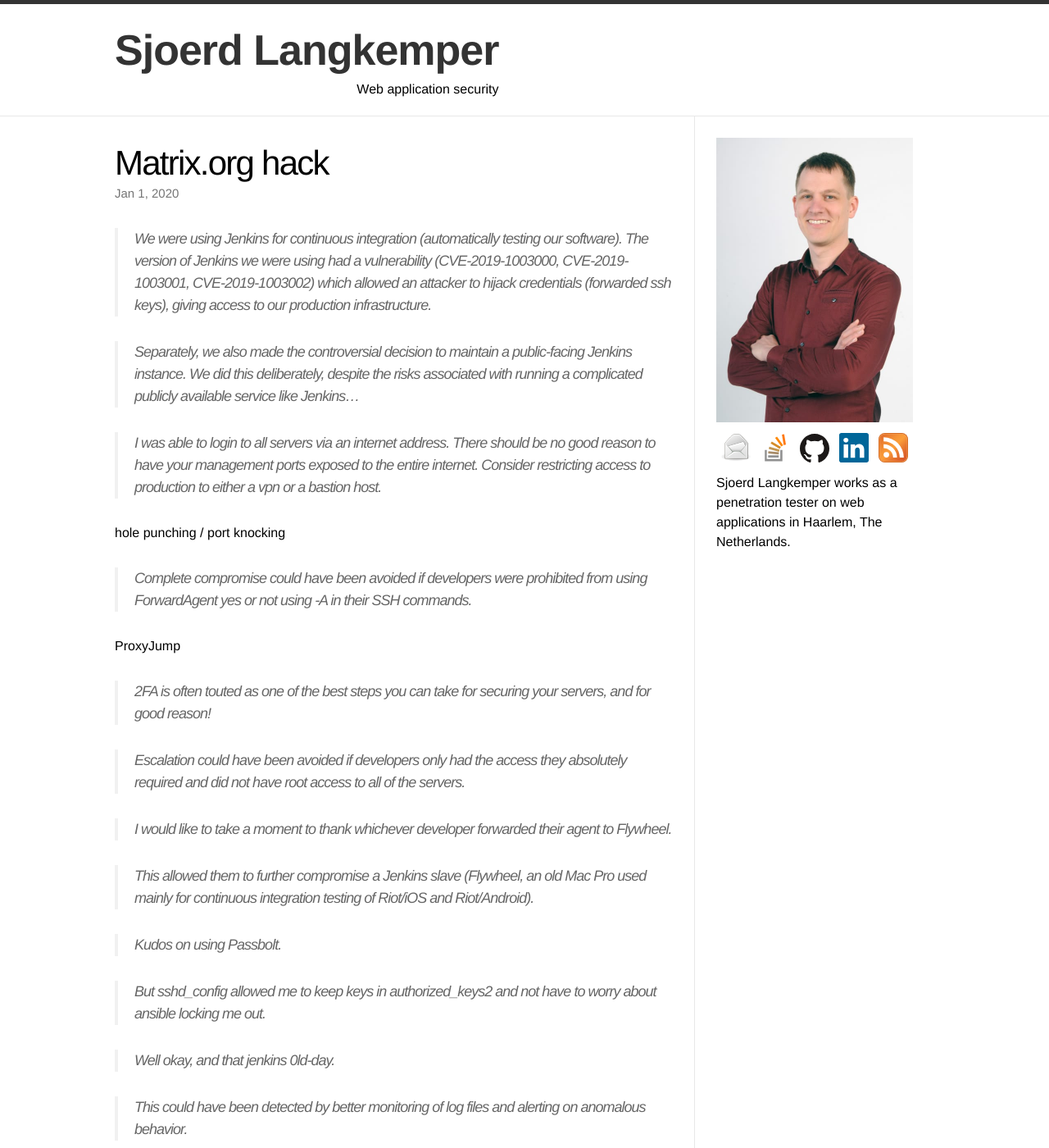
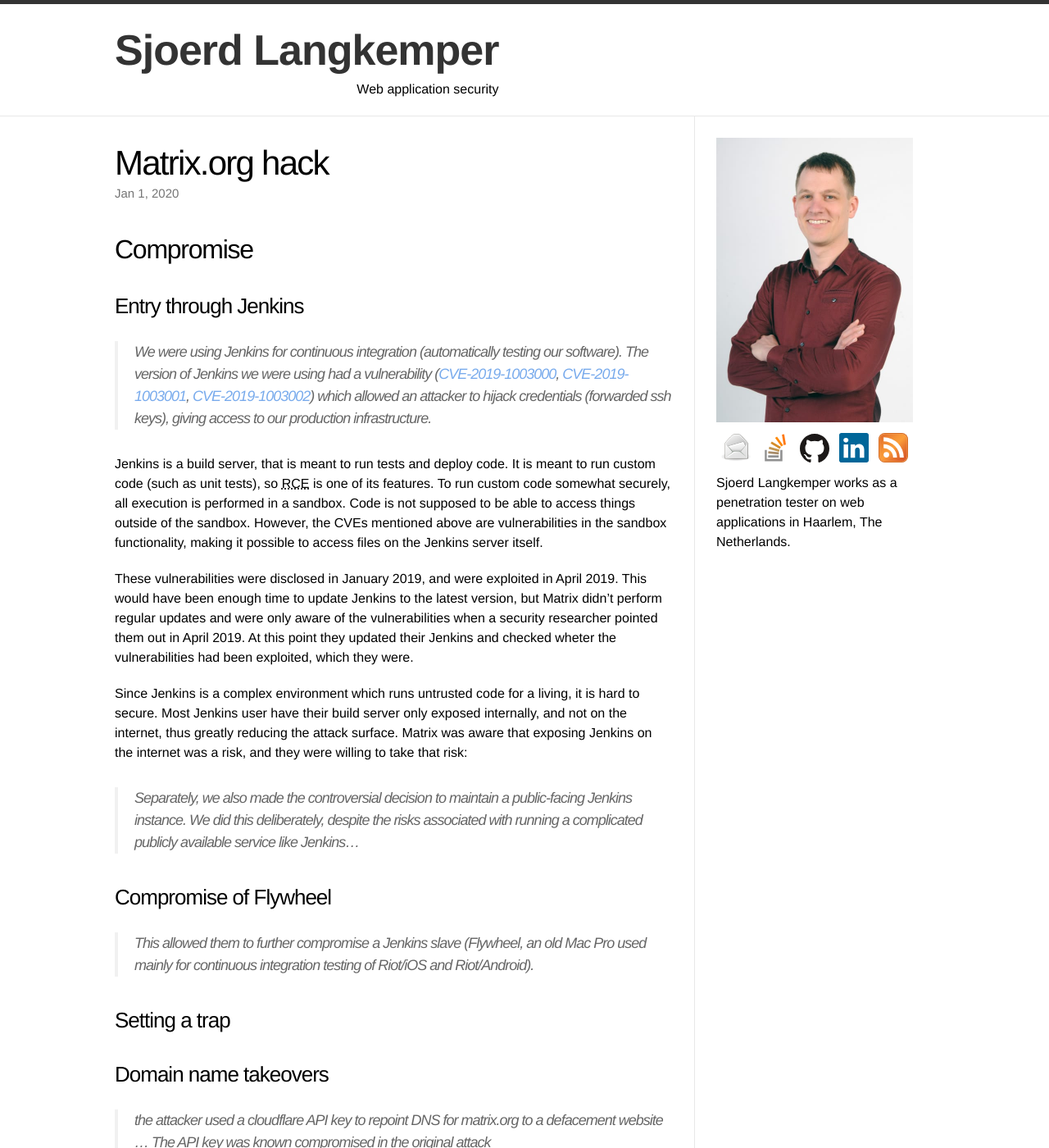
Before and after one commit to Sjord/Sjord.github.io, a Jekyll site: the page built from _posts/2019-05-19-matrix-org-hack.md, in a window 1280 px wide and 1400 px high. Shown: the whole window at 82% size. Built offline with Jekyll 4.4.1, drawn with Linux system fonts in a browser that asks for light colours; some of the changed text lies outside the part shown.

Commit message:
Expand matrix post

```diff
--- a/_posts/2019-05-19-matrix-org-hack.md
+++ b/_posts/2019-05-19-matrix-org-hack.md
@@ -7,40 +7,74 @@
 
 <!-- photo source: https://pixabay.com/photos/cube-digital-matrix-green-447989/, https://pixabay.com/illustrations/matrix-computer-hacker-code-2354492/ -->
 
-> We were using Jenkins for continuous integration (automatically testing our software). The version of Jenkins we were using had a vulnerability (CVE-2019-1003000, CVE-2019-1003001, CVE-2019-1003002) which allowed an attacker to hijack credentials (forwarded ssh keys), giving access to our production infrastructure.
+## Compromise
+
+### Entry through Jenkins
+
+> We were using Jenkins for continuous integration (automatically testing our software). The version of Jenkins we were using had a vulnerability ([CVE-2019-1003000](https://nvd.nist.gov/vuln/detail/CVE-2019-1003000), [CVE-2019-1003001](https://nvd.nist.gov/vuln/detail/CVE-2019-1003002), [CVE-2019-1003002](https://nvd.nist.gov/vuln/detail/CVE-2019-1003002)) which allowed an attacker to hijack credentials (forwarded ssh keys), giving access to our production infrastructure.
+
+Jenkins is a build server, that is meant to run tests and deploy code. It is meant to run custom code (such as unit tests), so <abbr title="remote code execution">RCE</abbr> is one of its features. To run custom code somewhat securely, all execution is performed in a sandbox. Code is not supposed to be able to access things outside of the sandbox. However, the CVEs mentioned above are vulnerabilities in the sandbox functionality, making it possible to access files on the Jenkins server itself.
+
+These vulnerabilities were disclosed in January 2019, and were exploited in April 2019. This would have been enough time to update Jenkins to the latest version, but Matrix didn't perform regular updates and were only aware of the vulnerabilities when a security researcher pointed them out in April 2019. At this point they updated their Jenkins and checked wheter the vulnerabilities had been exploited, which they were.
+
+Since Jenkins is a complex environment which runs untrusted code for a living, it is hard to secure. Most Jenkins user have their build server only exposed internally, and not on the internet, thus greatly reducing the attack surface. Matrix was aware that exposing Jenkins on the internet was a risk, and they were willing to take that risk:
 
 > Separately, we also made the controversial decision to maintain a public-facing Jenkins instance. We did this deliberately, despite the risks associated with running a complicated publicly available service like Jenkins...
+
+### Compromise of Flywheel
+
+> This allowed them to further compromise a Jenkins slave (Flywheel, an old Mac Pro used mainly for continuous integration testing of Riot/iOS and Riot/Android).
+
+### Setting a trap
+
+
+
+### Domain name takeovers
+
+> the attacker used a cloudflare API key to repoint DNS for matrix.org to a defacement website ... The API key was known compromised in the original attack
+
+
+## Lessons learned
+
+### Limit access from the internet
 
 > I was able to login to all servers via an internet address. There should be no good reason to have your management ports exposed to the entire internet. Consider restricting access to production to either a vpn or a bastion host.
 
 hole punching / port knocking
 
+### Avoid agent forwarding
+
+> I would like to take a moment to thank whichever developer forwarded their agent to Flywheel.
+
 > Complete compromise could have been avoided if developers were prohibited from using ForwardAgent yes or not using -A in their SSH commands.
 
 ProxyJump
 
+### Use two-factor authentication
+
 > 2FA is often touted as one of the best steps you can take for securing your servers, and for good reason!
+
+### Restrict privileges
 
 > Escalation could have been avoided if developers only had the access they absolutely required and did not have root access to all of the servers.
 
-> I would like to take a moment to thank whichever developer forwarded their agent to Flywheel.
-
-> This allowed them to further compromise a Jenkins slave (Flywheel, an old Mac Pro used mainly for continuous integration testing of Riot/iOS and Riot/Android).
-
-
+### Encrypt passwords
 
 > Kudos on using Passbolt.
 
+### Manage configuration centrally
+
 > But sshd_config allowed me to keep keys in authorized_keys2 and not have to worry about ansible locking me out.
+
+### Update your software
 
 > Well okay, and that jenkins 0ld-day.
 
-
+### Detect hacks
 
 > This could have been detected by better monitoring of log files and alerting on anomalous behavior.
 
-
-> the attacker used a cloudflare API key to repoint DNS for matrix.org to a defacement website ... The API key was known compromised in the original attack
+## Conclusion
 
 
 * [SSH Agent Hijacking](https://www.clockwork.com/news/2012/09/28/602/ssh_agent_hijacking/)
```
